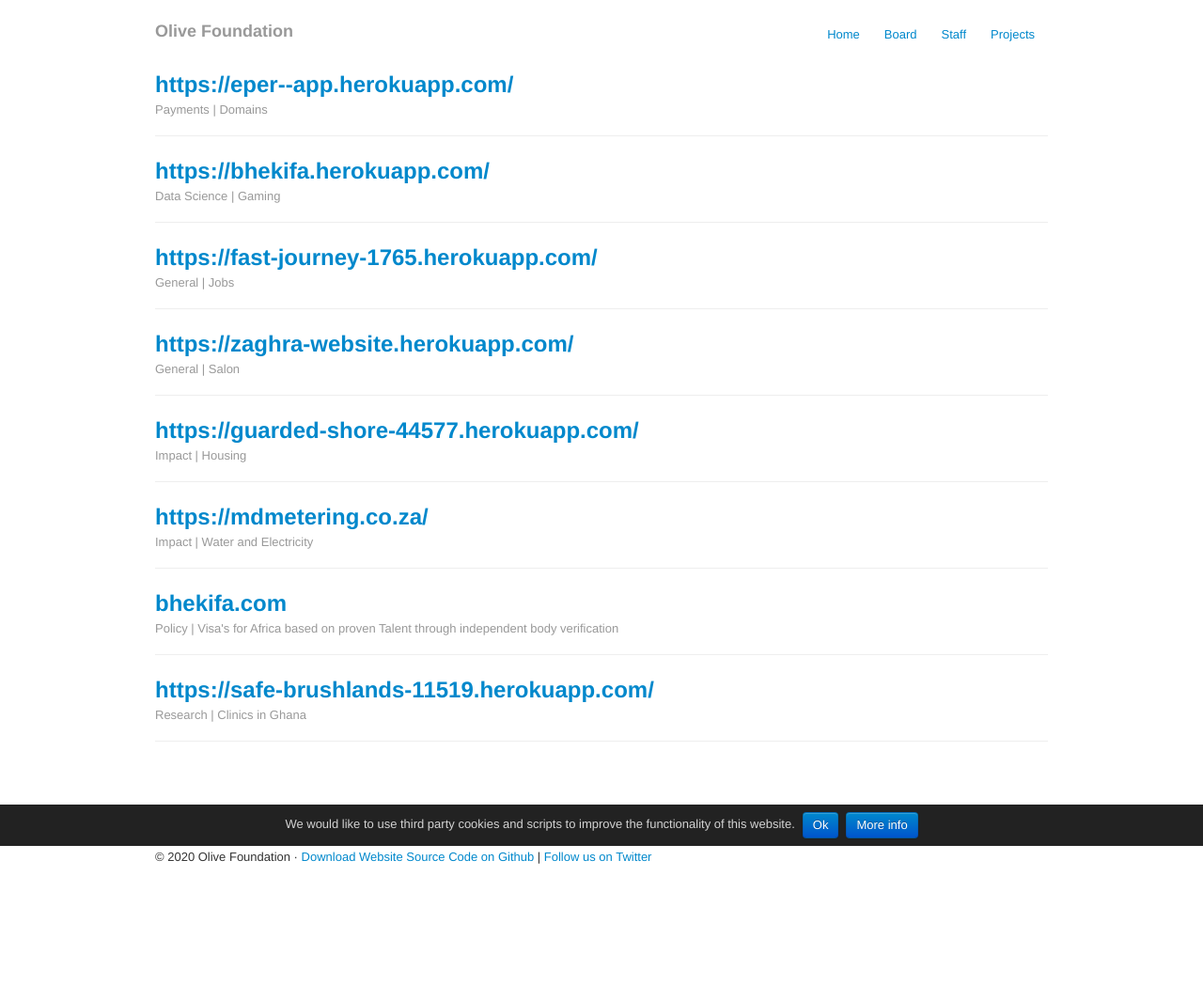
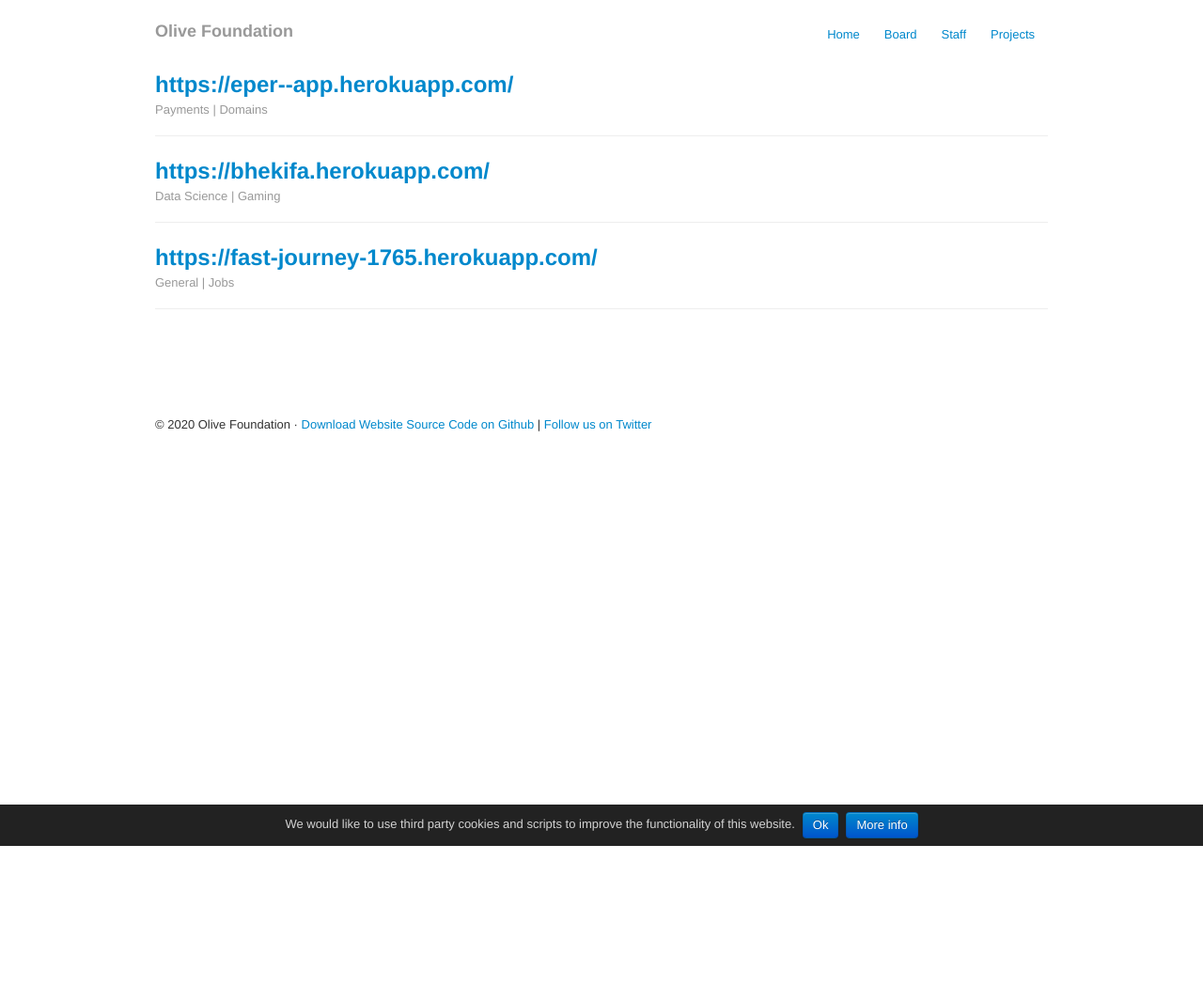
Before and after one commit to olivefoundation/olivefoundation-org, a Jekyll site: the page built from projects.html, in a window 1280 px wide. Shown: the whole page at 94% size. Built offline with Jekyll 4.4.1, drawn with Linux system fonts in a browser that asks for light colours; after the commit the page ends 900 px from its top, so only the background shows below that.

Commit message:
update projects

```diff
--- a/projects.html
+++ b/projects.html
@@ -32,48 +32,4 @@ title: Projects
     </div><!--/span-->
   </div>
 
-  <div class="row-fluid">
-    <div class="span12">
-      <h2><a target="_blank" href="https://zaghra-website.herokuapp.com/">https://zaghra-website.herokuapp.com/</a></h2>
-      <p class="muted">General | Salon</p>
-      <hr>
-    </div><!--/span-->
-  </div>
-
-
-  <div class="row-fluid">
-    <div class="span12">
-      <h2><a target="_blank" href="https://guarded-shore-44577.herokuapp.com/">https://guarded-shore-44577.herokuapp.com/</a></h2>
-      <p class="muted">Impact | Housing</p>
-      <hr>
-    </div><!--/span-->
-  </div>
-
-
-  <div class="row-fluid">
-    <div class="span12">
-      <h2><a target="_blank" href="https://mdmetering.co.za/">https://mdmetering.co.za/</a></h2>
-      <p class="muted">Impact | Water and Electricity</p>
-      <hr>
-    </div><!--/span-->
-  </div>
-
-
-  <div class="row-fluid">
-    <div class="span12">
-      <h2><a target="_blank" href="bhekifa.com">bhekifa.com </a></h2>
-      <p class="muted">Policy | Visa's for Africa based on proven Talent through independent body verification</p>
-      <hr>
-    </div><!--/span-->
-  </div>
-
-
-  <div class="row-fluid">
-    <div class="span12">
-      <h2><a target="_blank" href="bhekifa.com">https://safe-brushlands-11519.herokuapp.com/ </a></h2>
-      <p class="muted">Research | Clinics in Ghana</p>
-      <hr>
-    </div><!--/span-->
-  </div>
-
 </div>
```
